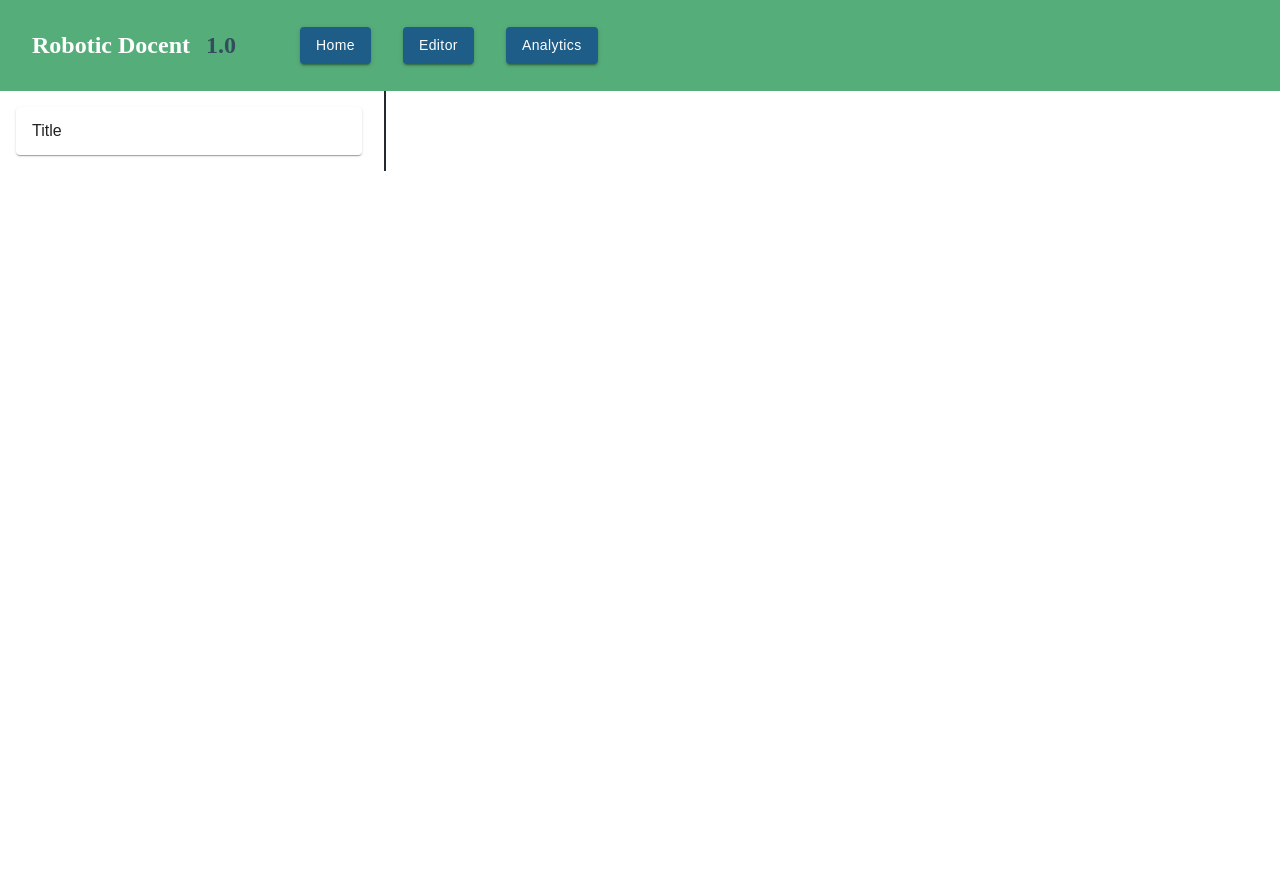
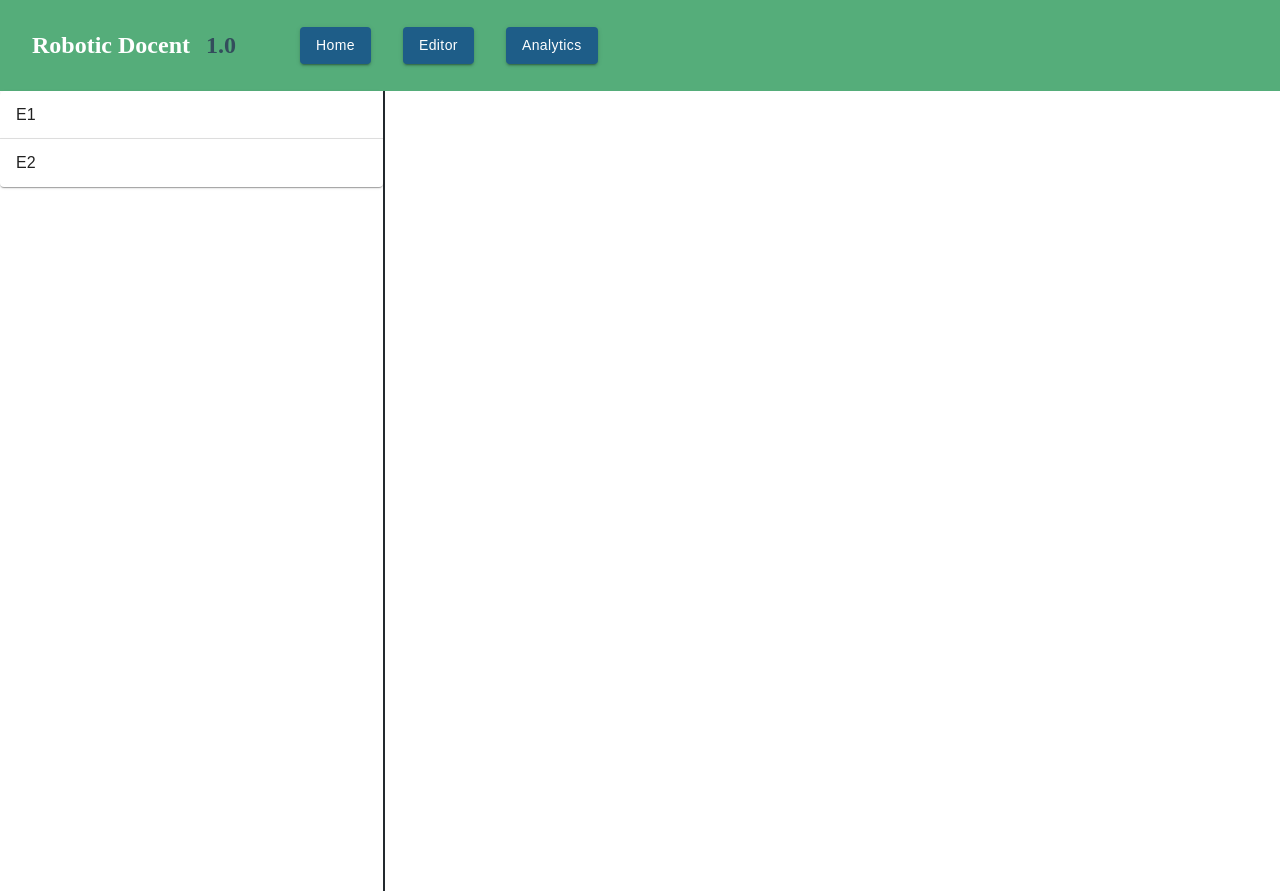
Before and after one commit to gdelvalle99/Robotic-Docent, a React (Create React App) app in the folder map-editor/: page /map-editor in a window 1280 px wide. Before the commit the page ends 800 px from the top, so only its background shows below. Built offline with nearby package versions, Linux system fonts and the light colour scheme.

Commit message:
UI - dynamically pulls in test exhibit data into sidebar

```diff
--- /dev/null
+++ b/map-editor/public/testdata.json
@@ -0,0 +1,64 @@
+[
+    {
+      "name": "E1",
+      "coordinates": [ 24, 36 ],
+      "description": "This is describing E1",
+      "questions": [ "E1Q1", "E1Q2", "E1Q3" ],
+      "answers": [ "E1A1", "E1A2", "E1A3" ],
+      "pieces": [
+        {
+          "name": "P1",
+          "coordinates": [ 25, 32 ],
+          "description": "This is describing P1 in E1",
+          "questions": [ "E1P1Q1", "E1P1Q2", "E1P1Q3" ],
+          "answers": [ "E1P1A1", "E1P1A2", "E1P1A3" ]
+        },
+        {
+          "name": "P2",
+          "coordinates": [ 26, 33 ],
+          "description": "This is describing P2 in E1",
+          "questions": [ "E1P2Q1", "E1P2Q2", "E1P2Q3" ],
+          "answers": [ "E1P2A1", "E1P2A2", "E1P2A3" ]
+        },
+        {
+          "name": "P3",
+          "coordinates": [ 27, 31 ],
+          "description": "This is describing P3 in E1",
+          "questions": [ "E1P3Q1", "E1P3Q2", "E1P3Q3" ],
+          "answers": [ "E1P3A1", "E1P3A2", "E1P3A3" ]
+        }
+
+      ]
+    },
+    {
+      "name": "E2",
+      "coordinates": [ 0, 1 ],
+      "description": "This is describing E2",
+      "questions": [ "E2Q1", "E2Q2", "E2Q3" ],
+      "answers": [ "E2A1", "E2A2", "E2A3" ],
+      "pieces": [
+        {
+          "name": "P1",
+          "coordinates": [ 1, 3 ],
+          "description": "This is describing P1 in E2",
+          "questions": [ "E2P1Q1", "E2P1Q2", "E2P1Q3" ],
+          "answers": [ "E2P1A1", "E2P1A2", "E2P1A3" ]
+        },
+        {
+          "name": "P2",
+          "coordinates": [ 3, 5 ],
+          "description": "This is describing P2 in E2",
+          "questions": [ "E2P2Q1", "E2P2Q2", "E2P2Q3" ],
+          "answers": [ "E2P2A1", "E2P2A2", "E2P2A3" ]
+        },
+        {
+          "name": "P3",
+          "coordinates": [ 6, 7 ],
+          "description": "This is describing P3 in E2",
+          "questions": [ "E2P3Q1", "E2P3Q2", "E2P3Q3" ],
+          "answers": [ "E2P3A1", "E2P3A2", "E2P3A3" ]
+        }
+
+      ]
+    }
+]
--- a/map-editor/src/App.tsx
+++ b/map-editor/src/App.tsx
@@ -1,11 +1,12 @@
 import React from 'react';
-import NavigationBar from './components/Navigation';
+import { NavigationBar } from './components/Navigation';
 import './assets/styles/site.scss';
 
-//Main app
 function App() {
     return (
-        <NavigationBar />
+        <div className="map-editor-body">
+            <NavigationBar />
+        </div>
   );
 }
 
--- a/map-editor/src/assets/styles/components/editor.scss
+++ b/map-editor/src/assets/styles/components/editor.scss
@@ -1,7 +1,6 @@
 .editor-page {
+    display: flex;
     height: 100%;
-    display: flex;
-    flex-wrap: wrap;
 }
 
 
@@ -12,18 +11,7 @@
     border-right: 2px solid $accent-black;
 }
 
-.MuiExpansionPanel-root {
-    width: 90%;
-    margin: 1rem;
+.editor-map {
+    width: 70%;
+    float: right;
 }
-
-.ExpansionPanel:expanded {
-    margin: auto;
-}
-
-.Mui-expanded {
-    width: 95%;
-}
-
-.editor-map {
-}
--- a/map-editor/src/assets/styles/main/global.scss
+++ b/map-editor/src/assets/styles/main/global.scss
@@ -1,11 +1,24 @@
-h1{
+.map-editor-body {
+    height: 100vh;
+}
+
+h1 {
     font-family: $title-font-family;
     color: $white;
     font-weight: $font-weight-bold;
     font-size: 1.5 rem;
 }
 
-body{
+html, body {
     font-family: $paragraph-font-family;
     font-size: 1rem;
+    height: 100%;
+    width: 100%;
+    margin: 0;
+    padding: 0;
 }
+
+div {
+    margin: 0;
+    padding: 0;
+}
--- a/map-editor/src/assets/styles/main/header.scss
+++ b/map-editor/src/assets/styles/main/header.scss
@@ -1,5 +1,5 @@
-.navigation-bar-container {
-
+.navigation-container {
+    height: 100%;
 }
 
 .navigation-bar {
--- a/map-editor/src/components/Navigation.tsx
+++ b/map-editor/src/components/Navigation.tsx
@@ -1,14 +1,14 @@
-import React from "react";
+import React, { useState, ReactEventHandler } from "react";
 import { BrowserRouter as Router, Route, Link } from "react-router-dom";
 import { Button } from '@material-ui/core';
 import Home from '../pages/Home';
 import Analytics from '../pages/Analytics';
-import Editor from '../pages/Editor';
+import { Editor } from '../pages/Editor';
 
-export default function NavigationBar() {
+export const NavigationBar: React.SFC = (props) => {
     return (
         <Router>
-            <div className="navigation-bar-container">
+            <div className="navigation-container">
                 <nav className="navigation-bar">
                     <div className="navigation-bar-title-container">
                         <a href="/">
@@ -32,4 +32,4 @@ export default function NavigationBar() {
             </div>
         </Router>
     );
-}
+};
--- a/map-editor/src/pages/Editor.tsx
+++ b/map-editor/src/pages/Editor.tsx
@@ -1,24 +1,58 @@
-import React from "react";
+import React, { useState, useEffect } from "react";
 import { ExpansionPanel, ExpansionPanelSummary, ExpansionPanelDetails } from '@material-ui/core';
 
+interface Exhibit {
+    name: string;
+    coordinates: number[];
+    description?: string;
+    questions?: string[];
+    answers?: string[];
+    pieces?: {
+        name: string;
+        coordinates: number[];
+        description?: string;
+        questions?: string[];
+        answers?: string[];
+    }
+}
 
-export default function Editor() {
+export const Editor: React.SFC<Exhibit> = (props) => {
+
+    const [exhibits, setExhibits] = useState<Exhibit[]>([]);
+
+    const getExhibits = async () => {
+        let r = await fetch('testdata.json'
+            , {
+                headers: {
+                    'Content-Type': 'application/json',
+                    'Accept': 'application/json'
+                }
+            }
+        ).then(function (response) {
+            return response.json();
+        })
+        setExhibits(r);
+    }
+
+    useEffect(() => { getExhibits(); }, []);
+
     return (
         <div className="editor-page">
             <div className="editor-sidebar">
-                <ExpansionPanel square={false} className="editor-sidebar-dropdown">
-                    <ExpansionPanelSummary>
-                        Title
-                    </ExpansionPanelSummary>
-                    <ExpansionPanelDetails className="dropdown-open">
-                        Lorem  ipsum
-                    </ExpansionPanelDetails>
-                </ExpansionPanel>
+                {exhibits.map(exhibit => (
+                    <ExpansionPanel square={false}>
+                        <ExpansionPanelSummary>
+                            {exhibit.name}
+                        </ExpansionPanelSummary>
+                        <ExpansionPanelDetails>
+                            {exhibit.description}
+                        </ExpansionPanelDetails>
+                    </ExpansionPanel>
+                ))}
             </div>
             <div className="editor-map">
                 { /* Put map component here */ }
             </div>
         </div>
     );
-
 }
--- a/map-editor/tsconfig.json
+++ b/map-editor/tsconfig.json
@@ -18,7 +18,7 @@
     "resolveJsonModule": true,
     "isolatedModules": true,
     "noEmit": true,
-    "jsx": "react-jsx"
+    "jsx": "react"
   },
   "include": [
     "src"
```
Also changed, not shown: 10 other files (tests, documents, lock files or other folders).
